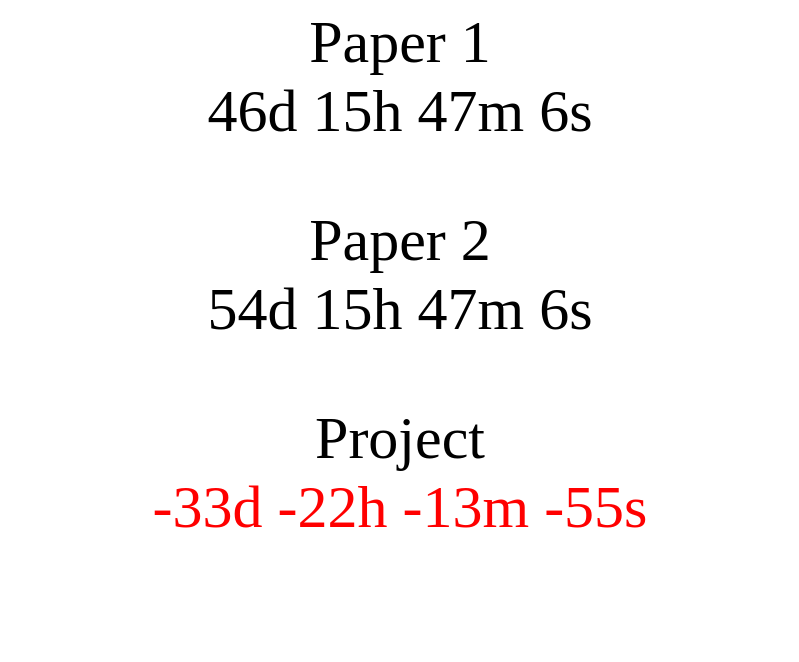
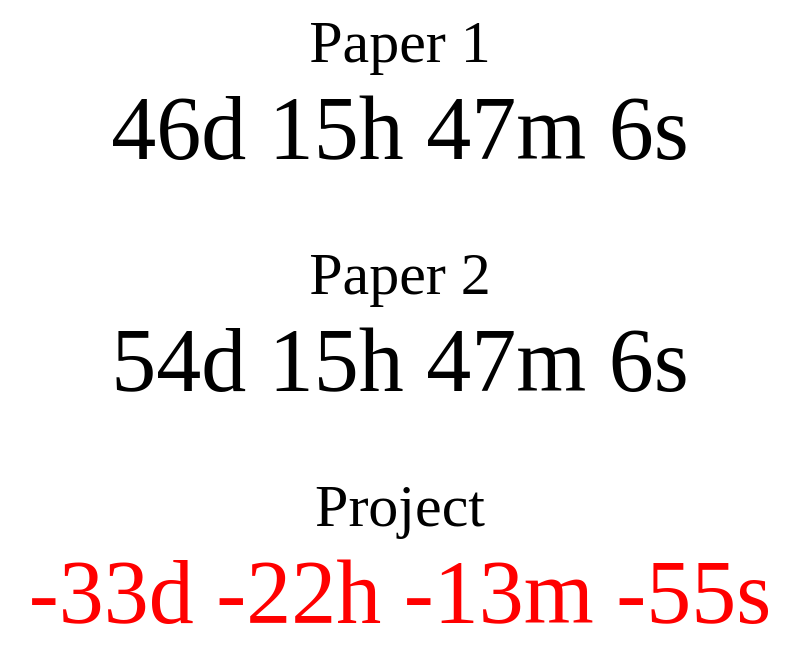
Before and after one commit to cdma-sjt/countdown, a plain HTML site: page index.html in a window 1280 px wide. Shown: the whole page, without its empty margins (240-1039 px from the left). Drawn offline with Linux system fonts and the light colour scheme.

Commit message:
Update index.html

```diff
--- a/index.html
+++ b/index.html
@@ -12,13 +12,13 @@ p {
 </head>
 <body>
 
-<p id="Paper 1"></p>
-<p id="Paper 2"></p>
-<p id="Project"></p>
+<p id="paper1"></p>
+<p id="paper2"></p>
+<p id="project"></p>
 
 <script>
 // A script to help motivate my year 13 Computer Science students
-// Mr Brown wrote this
+// Mr Brown wrote this.
 
 // Set the dates for the exams
 var countDownDate1 = new Date("Jun 10, 2024 13:00:00").getTime();
@@ -26,11 +26,12 @@ var countDownDate2 = new Date("Jun 18, 2024 13:00:00").getTime();
 var countDownDate3 = new Date("Mar 22, 2024 23:59:59").getTime();
 
 // Set the timers
-var timer1= document.getElementById("Paper 1")
-var timer2= document.getElementById("Paper 2")
-var timer3= document.getElementById("Project")
+var timer1 = document.getElementById("paper1")
+var timer2 = document.getElementById("paper2")
+var timer3 = document.getElementById("project")
 
-function countdown(finish_date, timer, name){
+// function to dynamically set the countdown for each timer
+function countdown(finish_date, timer, title){
 
     var x = setInterval(function() {
 
@@ -38,28 +39,29 @@ function countdown(finish_date, timer, name){
 
                     var distance = finish_date - now;
 
+                    // interval calculations ...
                     var days = Math.floor(distance / (1000 * 60 * 60 * 24));
                     var hours = Math.floor((distance % (1000 * 60 * 60 * 24)) / (1000 * 60 * 60));
                     var minutes = Math.floor((distance % (1000 * 60 * 60)) / (1000 * 60));
                     var seconds = Math.floor((distance % (1000 * 60)) / 1000);
 
+                    // default colour if countdown is positive value
                     var textcolour = "black";
+
+                    // change to red if negative
                     if (distance < 0) {
                     	// clearInterval(x);
                     	// document.getElementById("timer").innerHTML = "Countdown ended";
                         textcolour = "red";
                     }
 
-                    timer.innerHTML = name + "<br>" + "<span style='color:" + textcolour + "'> " + days + "d "  + hours + "h " + minutes + "m " + seconds + "s " + "</span>";
+					// display the timer
+                    timer.innerHTML = title + "<br>" + "<span style='color:" + textcolour + "; font-size:150%'>" + days + "d "  + hours + "h " + minutes + "m " + seconds + "s " + "</span>";
 
-
-                    if (distance < 0) {
-                    	// clearInterval(x);
-                    	// document.getElementById("timer").innerHTML = "Countdown ended";
-                    }
                     }, 1000);
 }
 
+// call the countdown function for each of the timers
 countdown(countDownDate1, timer1, "Paper 1")
 countdown(countDownDate2, timer2, "Paper 2")
 countdown(countDownDate3, timer3, "Project")
```
